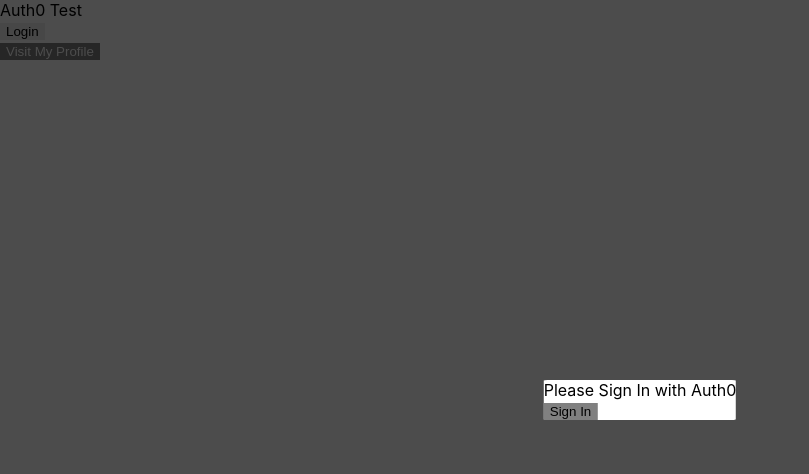
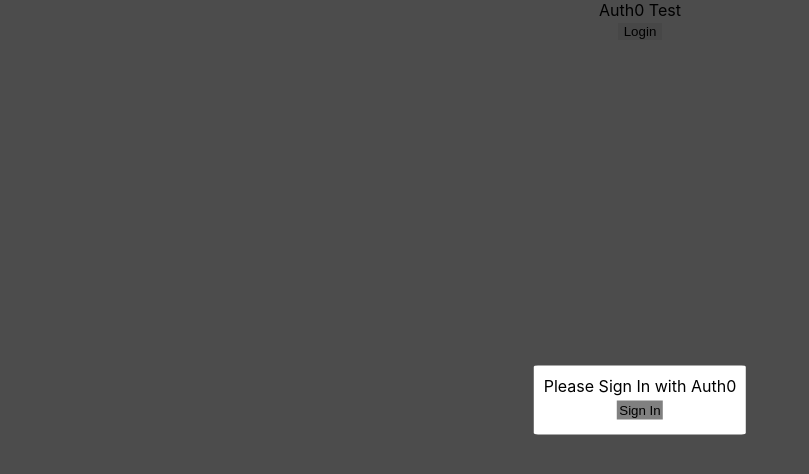
Before and after one commit to kxwzhang/ppr-routes, a React (Create React App) app: page /#/ in a window 1280 px wide. Both pictures are taken after a click on the button "Login". Shown: the top 474 px of the page, without its empty margins (0-809 px from the left). Built offline with nearby package versions, Linux system fonts and the light colour scheme.

Commit message:
Style SplashContainer component

```diff
--- a/src/components/Modal.js
+++ b/src/components/Modal.js
@@ -17,7 +17,6 @@ export const Modal = ({ modal, setModal }) => {
 }
 
 const ModalBackground = styled.div`
-  display: flex;
   position: fixed;
   top: 0;
   bottom: 0;
@@ -25,7 +24,6 @@ const ModalBackground = styled.div`
   left: 0;
   background: #000000b3;
   z-index: 9000;
-  display: flex;
 `;
 
 const ModalChild = styled.div`
@@ -36,6 +34,10 @@ const ModalChild = styled.div`
   background: white;
   box-shadow: 50px;
   border-radius: 2%;
+  display: flex;
+  flex-direction: column;
+  align-items: center;
+  padding: 10px;
 `;
 
 const Auth0Button = styled.button`
@@ -43,10 +45,12 @@ const Auth0Button = styled.button`
   color: black;
   background-color: gray;
   transition: background-color 0.75s, color 0.75s;
+  padding: 2px;
+  margin: 5px;
 
   &:hover {
     cursor: pointer;
-    color: white:
+    color: white;
     background-color: blue;
   }
 `;
--- a/src/components/Splash.js
+++ b/src/components/Splash.js
@@ -13,20 +13,23 @@ export const Splash = withRouter(({ history }) => {
   if (isLoading) return <div>Loading...</div>
 
   return (
-    <div>
+    <SplashContainer>
       <div>Auth0 Test</div>
       {!isAuthenticated && <Login modal={modal} setModal={setModal} />}
       {isAuthenticated && <Logout />}
       {modal && <Modal modal={modal} setModal={setModal} />}
+      {isAuthenticated &&
       <ProfileButton onClick={() => history.push('/profile')}>
         Visit My Profile
-      </ProfileButton>
-    </div>
+      </ProfileButton>}
+    </SplashContainer>
   )
 })
 
 const SplashContainer = styled.div`
-
+  display: flex;
+  flex-direction: column;
+  align-items: center;
 `;
 
 const ProfileButton = styled.button`
```
Also changed, not shown: 1 other file (tests, documents, lock files or other folders).
